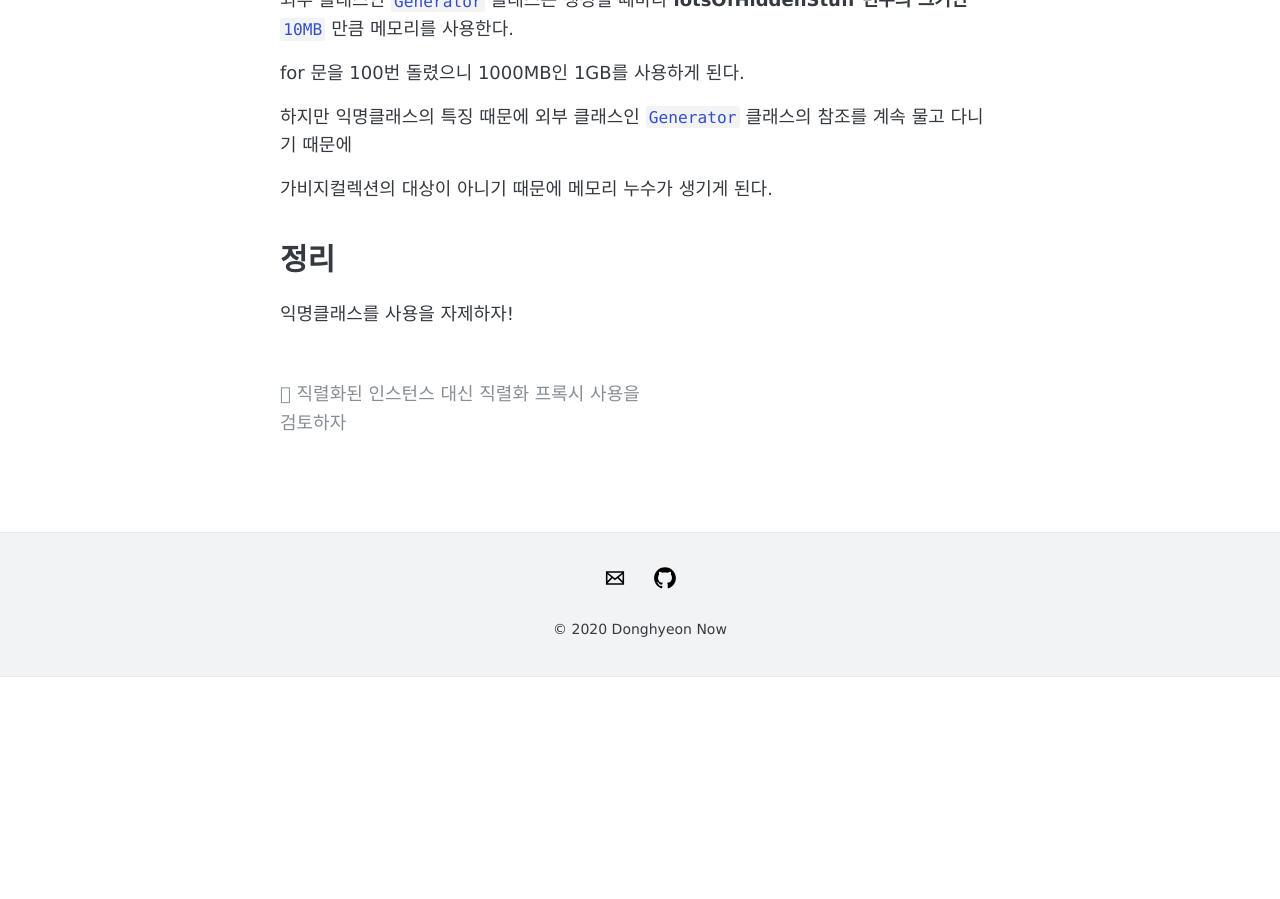
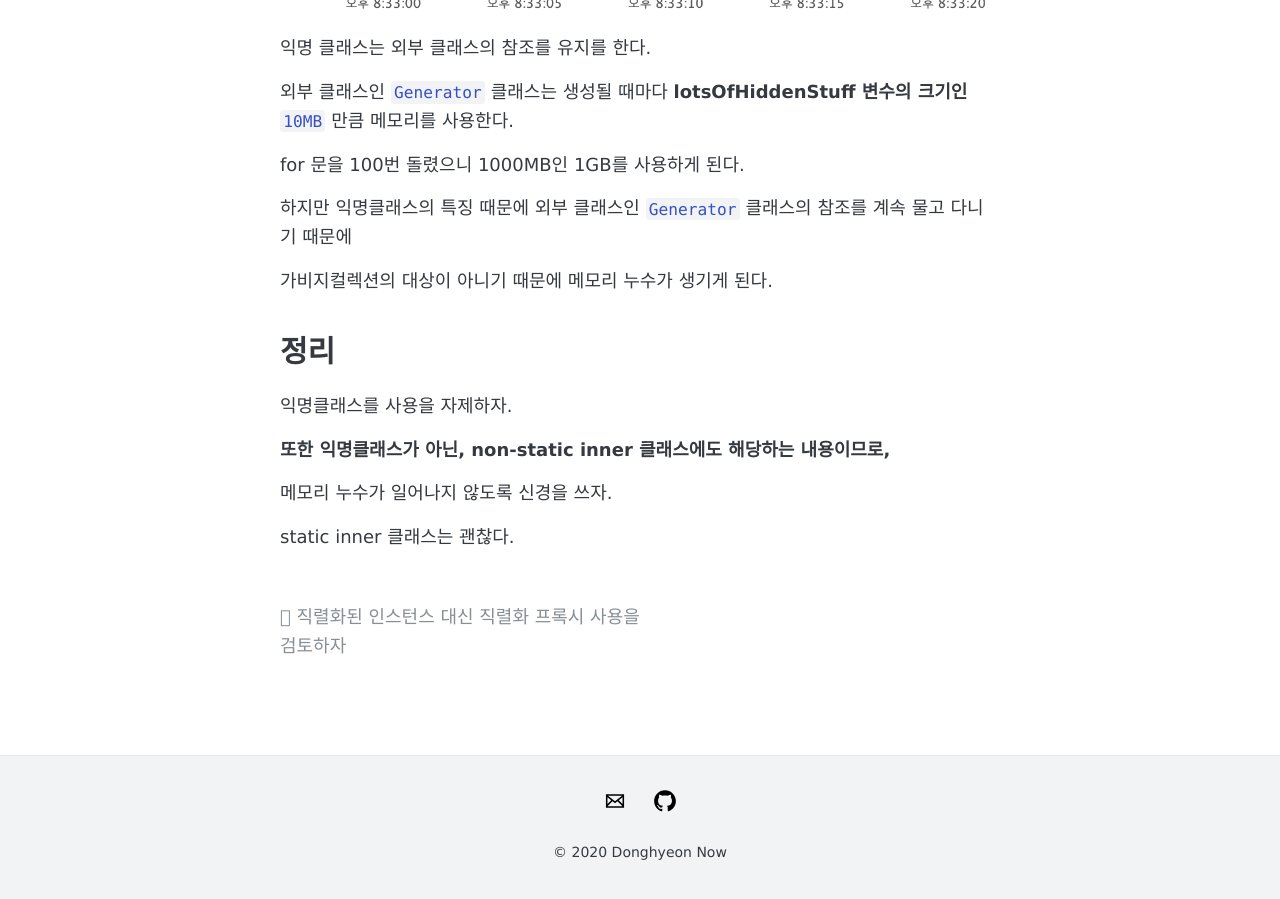
Before and after one commit to DaeAkin/DaeAkin.github.io, a Jekyll site: the page built from _posts/2021-12-11-익명클래스의 메모리 누수.md, in a window 1280 px wide and 900 px high, scrolled down 2562 px. Built offline with Jekyll 4.4.1, drawn with Linux system fonts in a browser that asks for light colours; comment, search, counter and statistics services are not loaded; before the commit the page ends 3239 px from its top, so only the background shows below that.

Commit message:
fix : 내용 추가

```diff
--- a/_posts/2021-12-11-익명클래스의 메모리 누수.md
+++ b/_posts/2021-12-11-익명클래스의 메모리 누수.md
@@ -74,7 +74,7 @@ public class Main {
 
 ## 익명클래스 사용함
 
-![이미지내용]({{ site.url }}/images/AnonymousClassMemoryLeak/UsingInnerClassResult.png.png)
+![이미지내용]({{ site.url }}/images/AnonymousClassMemoryLeak/UsingInnerClassResult.png)
 
 익명 클래스는 외부 클래스의 참조를 유지를 한다.
 
@@ -90,4 +90,10 @@ for 문을 100번 돌렸으니 1000MB인 1GB를 사용하게 된다.
 
 # 정리
 
-익명클래스를 사용을 자제하자!
+익명클래스를 사용을 자제하자.
+
+**또한 익명클래스가 아닌, non-static inner 클래스에도 해당하는 내용이므로,**
+
+메모리 누수가 일어나지 않도록 신경을 쓰자.
+
+static inner 클래스는 괜찮다.
```
